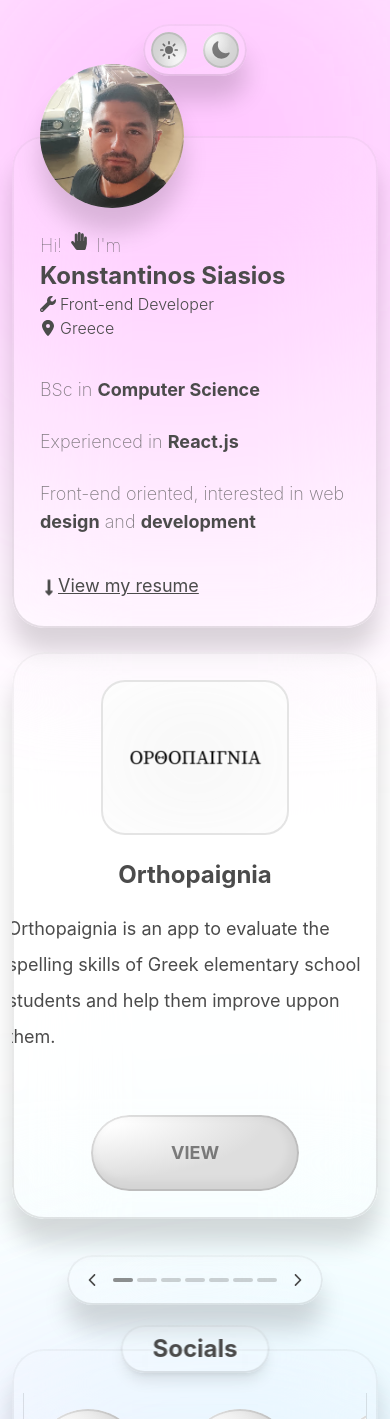
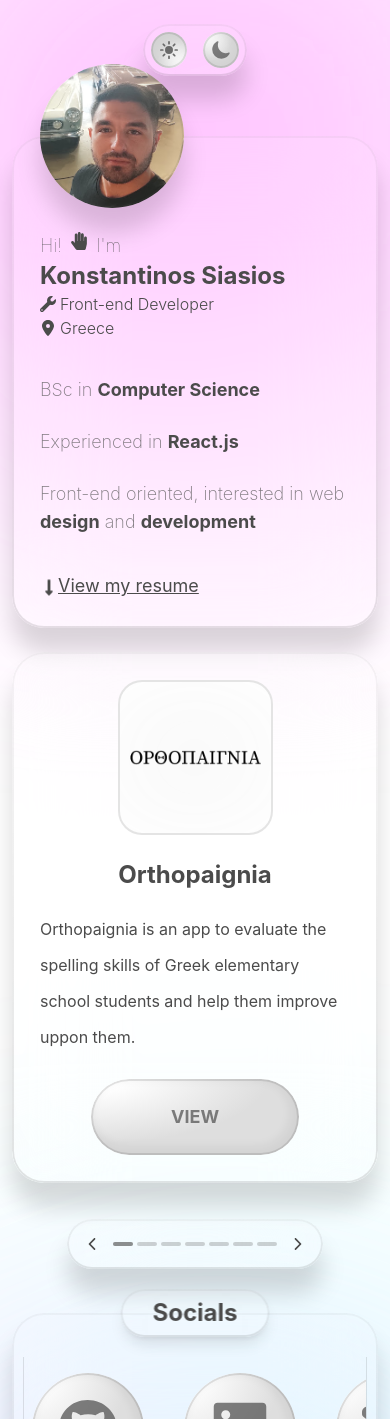
Before and after one commit to kSiasios/glass-portfolio, a Next.js app: page / in a window 390 px wide. Shown: the top 1419 px of the page. Built offline with nearby package versions, Linux system fonts and the light colour scheme.

Commit message:
Minor fix
- New resume
- Fixed issue on small screens for the projects slideshow
- Removed download option from resume

```diff
--- a/src/app/components/ProfileCard.tsx
+++ b/src/app/components/ProfileCard.tsx
@@ -75,7 +75,7 @@ const ProfileCard = () => {
       <Link
         className="underline inline-flex items-end"
         target="_blank"
-        download="Konstantinos Siasios - Resume"
+        // download="Konstantinos Siasios - Resume"
         href="./public_assets/resume/Konstantinos Siasios - Resume.pdf"
       >
         <FaLongArrowAltDown className="animate-bounce" />
--- a/src/app/components/ProjectsSlideshow.tsx
+++ b/src/app/components/ProjectsSlideshow.tsx
@@ -78,7 +78,7 @@ const ProjectsSlideshow = () => {
               id={`project-${index}`}
               className="glass-component project-card transition-all duration-300 linear flex flex-col justify-between items-center gap-6 min-w-full w-full p-7 xs:p-14 border-none"
             >
-              <div className="flex flex-col sm:flex-row gap-6 justify-center">
+              <div className="max-w-full flex flex-col sm:flex-row gap-6 justify-center">
                 <figure className="relative mx-auto aspect-square sm:mx-0 max-w-[50%] overflow-hidden flex-1 bg-bg-clr rounded-3xl border-2 border-txt-clr/15 h-full w-full">
                   <Image
                     width={1000}
@@ -101,7 +101,7 @@ const ProjectsSlideshow = () => {
                   <h3 className="mx-auto sm:mx-0 font-bold text-2xl xs:text-4xl">
                     {project.name}
                   </h3>
-                  <p className="text-lg xs:text-2xl leading-9">
+                  <p className="text-base text-wrap xs:text-2xl leading-9">
                     <span className="block sm:hidden">
                       {project.description}
                     </span>
```
Also changed, not shown: 1 other file (tests, documents, lock files or other folders).
